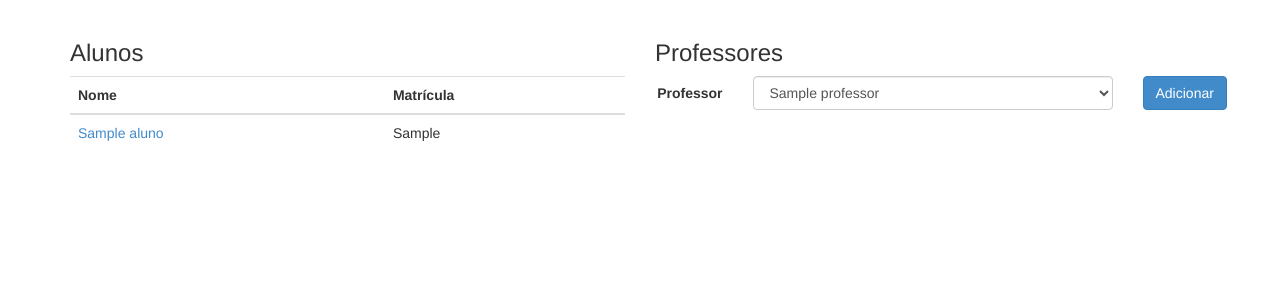
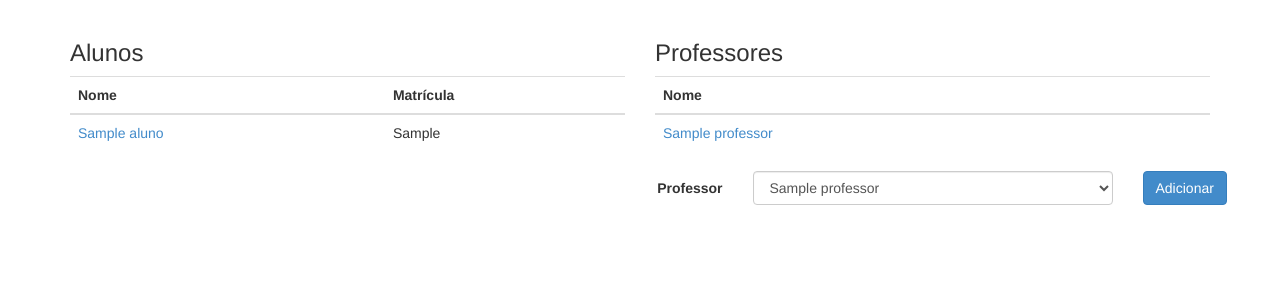
Before and after one commit to SENAI-VASS/avaliaSenai, a PHP site: page /detalhe_curso.php?id=1 in a window 1280 px wide. Shown: the part 52-352 px from the top of the page. Run offline with PHP 8.4, Linux system fonts and the light colour scheme; tables that the repository leaves empty hold one stand-in row (values such as "Sample post").

Commit message:
alterações

```diff
--- a/cadastro_professor.php
+++ b/cadastro_professor.php
@@ -1,6 +1,6 @@
 <?php include_once("header.php"); ?>
 
-<form class="form-horizontal" role="form" action="grava_professor.php">
+<form class="form-horizontal" role="form" action="grava_professor.php" method="post">
   <div class="form-group">
     <label for="nome" class="col-sm-2 control-label">Nome</label>
     <div class="col-sm-10">
--- a/detalhe_curso.php
+++ b/detalhe_curso.php
@@ -23,7 +23,6 @@ while( $aluno = mysqli_fetch_array($query) ){ ?>
           <tr>
             <td><a href="detalhe_aluno.php?id=<?php echo $aluno['id'] ?>"><?php echo $aluno["nome"]?></a></td>
             <td><?php echo $aluno["matricula"]?></td>
-
           </tr>
 
           <?php } ?>
@@ -35,6 +34,24 @@ while( $aluno = mysqli_fetch_array($query) ){ ?>
 
     <div class="col-md-6">
       <h3>Professores</h3>
+      <table class="table">
+        <th>Nome</th>
+        <th></th>
+
+        <tbody>
+          <?php $query = mysqli_query($conexao, "SELECT profId FROM cursoTemProfessor WHERE cursoId = $curso_id");
+while( $professores = mysqli_fetch_array($query) ){
+  $prof_id = $professores['profId'];
+  $query2 = mysqli_query($conexao, "SELECT * FROM professor WHERE id = $prof_id");
+  while( $professor = mysqli_fetch_array($query2) ){
+          ?>
+          <tr>
+            <td><a href="#"><?php echo $professor["nome"]?></a></td>
+          </tr>
+          <?php } } ?>
+        </tbody>
+      </table>
+
       <form action="detalhe_curso.php" class="form form-horizontal"method="post">
         <div class="form-group">
           <label for="professor" class="control-label col-sm-2">Professor</label>
@@ -46,20 +63,26 @@ while($professor = mysqli_fetch_array($query)){ ?>
               <?php }   ?>
             </select>
           </div>
+
+          <input type="hidden" value="<?php echo $curso_id ?>" name="curso">
           <div class="col-sm-2">
             <button type="submit" class="btn btn-primary">Adicionar</button>
           </div>
+        </div>
+      </form>
 
-        </div>
-
-      </form>
     </div>
-
   </div>
 
 
 </div>
 
+<?php if(isset($_POST["professor"])){
+  $prof_id = $_POST["professor"];
+  $curso_id = $_POST["curso"];
+  $query = mysqli_query($conexao, "INSERT INTO cursoTemProfessor (cursoId, profId) VALUES ($curso_id, $prof_id) ");
 
+  header("location: detalhe_curso.php?id=".$curso_id);
+}
 
-<?php ?>
+?>
```
